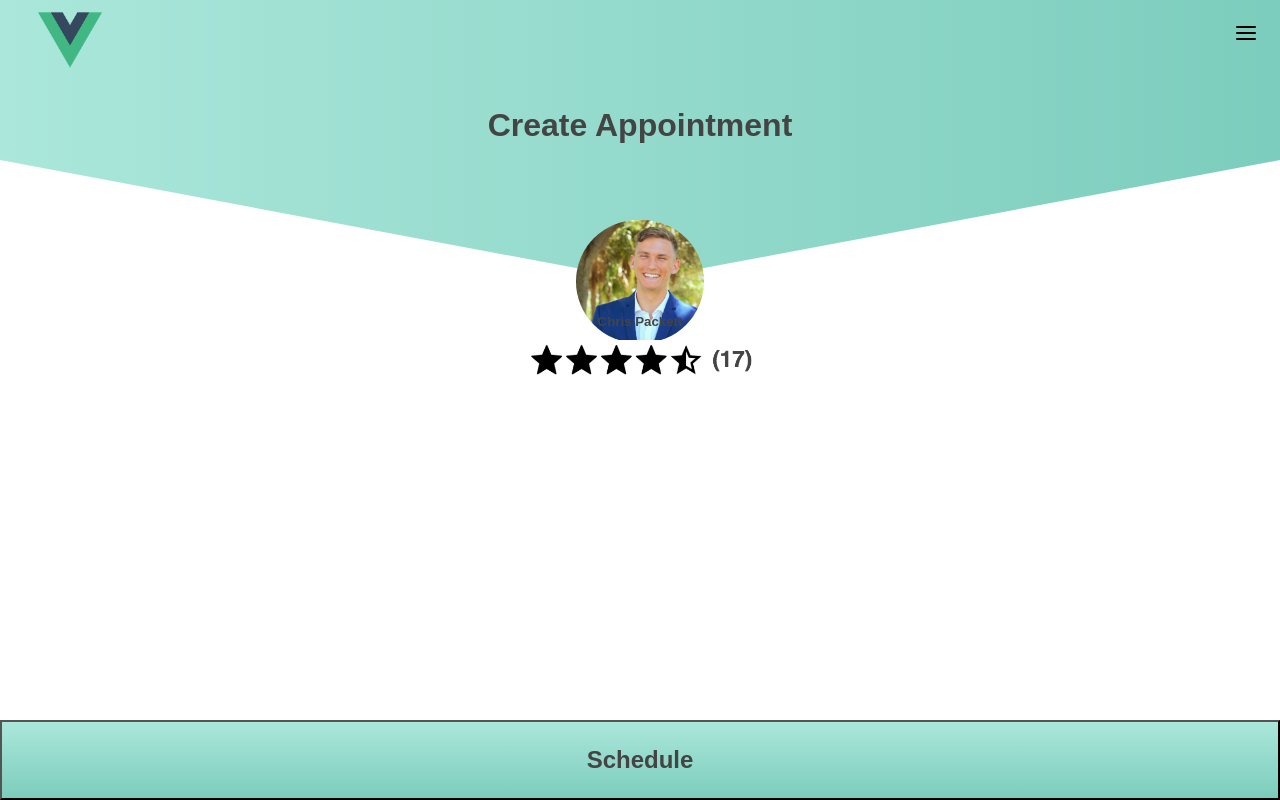
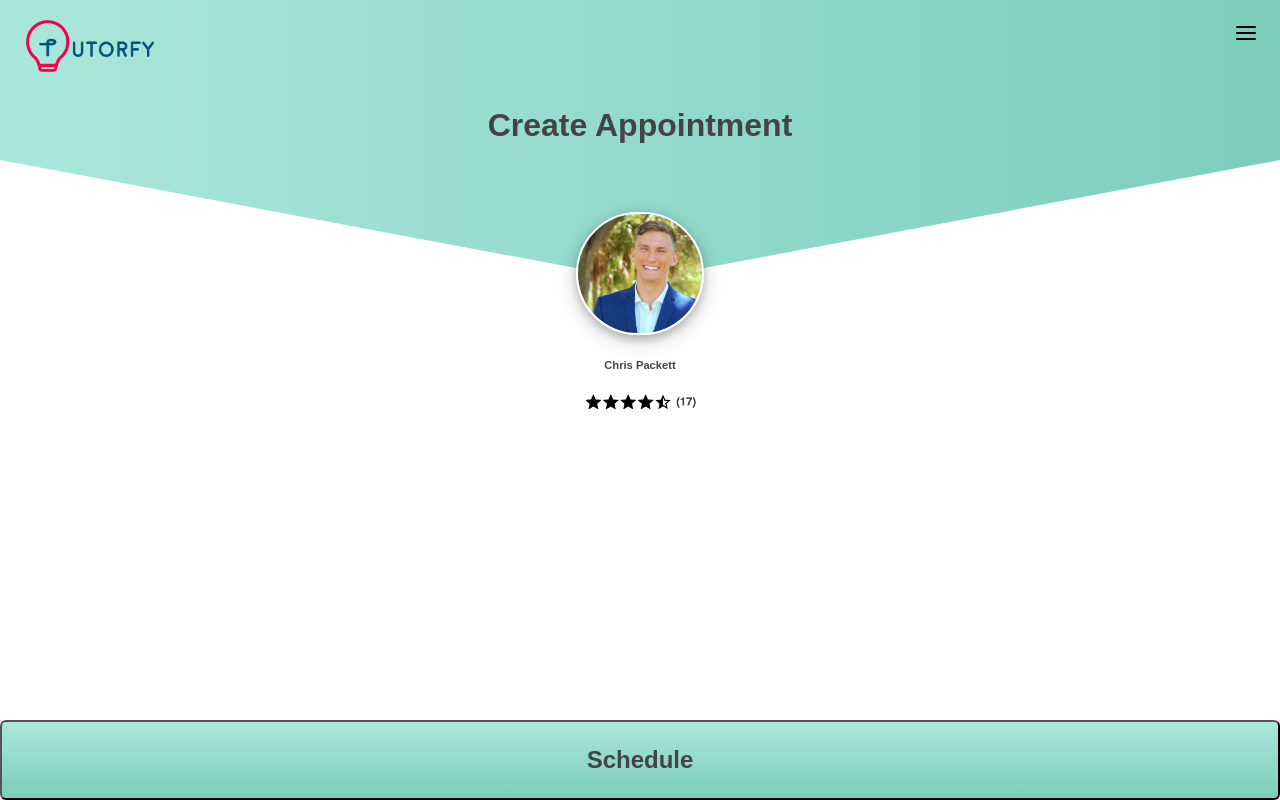
Before and after one commit to chris-packett/tutorfy, a React (Create React App) app: page / in a window 1280 px wide. Built offline with nearby package versions, Linux system fonts and the light colour scheme; the HTML template or start-up script is replaced by a standard one.

Commit message:
added tutorfy logo and changed some css

```diff
--- a/src/App.css
+++ b/src/App.css
@@ -13,7 +13,8 @@
     top: 27.5%;
     width: 100%;
     border-radius: 20em;
-    /* box-shadow: 0 4px 8px 0 rgba(0, 0, 0, 0.2), 0 6px 20px 0 rgba(0, 0, 0, 0.19); */
+    border: 2px solid white;
+    box-shadow: 0 4px 8px 0 rgba(0, 0, 0, 0.2), 0 6px 20px 0 rgba(0, 0, 0, 0.19);
     /* box-shadow: 4px 4px 10px grey; */
 }
 
@@ -24,6 +25,8 @@
     width: 100%;
     text-align: center;
     color: #444444;
+    font-size: .7em;
+    font-weight: bold;
 }
 
 #ratings-pic {
@@ -51,13 +54,15 @@
     color: #444444;
     font-size: 1.5em;
     font-weight: bold;
+    outline: none;
+    border-radius: .25em;
 }
 
 #logo {
-    max-width: 10%;
+    max-width: 25%;
     position: absolute;
-    top: 1%;
-    left: 3%;
+    top: 2.5%;
+    left: 5%;
     width: 100%;
     align-self: flex-start;
 }
@@ -66,16 +71,16 @@
     #profile-pic {
         max-width: 10%;
         position: absolute;
-        top: 27.5%;
+        top: 26.5%;
         width: 100%;
         border-radius: 20em;
     }
 
     #logo {
-        max-width: 5%;
+        max-width: 10%;
         position: absolute;
-        top: 1%;
-        left: 3%;
+        top: 2.5%;
+        left: 2%;
         width: 100%;
         align-self: flex-start;
     }
@@ -83,6 +88,15 @@
     .create-appointment {
         font-size: 2em;
         top: 10%;
+    }
+
+    .profile-name {
+        top: 42.5%;
+    }
+
+    #ratings-pic {
+        top: 49%;
+        max-width: 10%;
     }
 }
 
--- a/src/App.js
+++ b/src/App.js
@@ -8,7 +8,7 @@ class App extends Component {
     return (
       <div className="svg-container" id="background-svg">
         <BackgroundSVG />
-        <img src="/assets/logo.png" alt="logo" id="logo"/>
+        <img src="/assets/logo-v2.png" alt="logo" id="logo"/>
         <Menu />
         <h2 className="create-appointment">Create Appointment</h2>
         <img src="/assets/linkedinpic.jpg" alt="pic" id="profile-pic" />
```
Also changed, not shown: public/assets/logo-v2.png (added).
